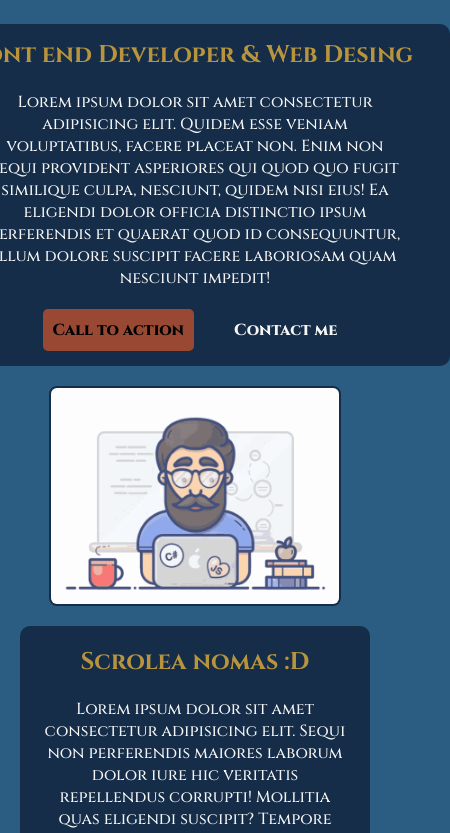
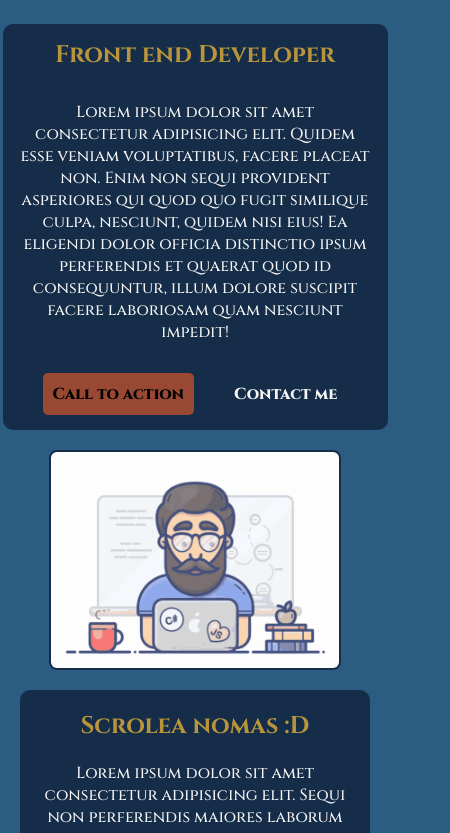
Before and after one commit to ismaelij/1erNav, a plain HTML site: page index.html in a window 390 px wide. Shown: the part 84-917 px from the top of the page, 450 px wide, since content can reach past the window. Drawn offline with Linux system fonts and the light colour scheme.

Commit message:
lo hice mas Mobile

```diff
--- a/index.html
+++ b/index.html
@@ -30,7 +30,7 @@
     <main>
         <section class="section-hero">
             <div class="div-text">
-                    <h2>Front end Developer & Web Desing</h2>
+                    <h2>Front end Developer</h2>
                     <p>Lorem ipsum dolor sit amet consectetur adipisicing elit. Quidem esse veniam voluptatibus, facere placeat non. Enim non sequi provident asperiores qui quod quo fugit similique culpa, nesciunt, quidem nisi eius! Ea eligendi dolor officia distinctio ipsum perferendis et quaerat quod id consequuntur, illum dolore suscipit facere laboriosam quam nesciunt impedit!</p>
                     <div class="div-buttons">
                         <a href="#" class="button btn1">Call to action</a>
--- a/styles/styles.css
+++ b/styles/styles.css
@@ -69,11 +69,11 @@ a{
     display: flex;
     flex-direction: column;
     padding: 15px;
-    width: 510px;
+    width: 385px;
     border-radius: 10px;
     background-color: var(--blue);
     color: whitesmoke;
-    gap: 20px;
+    gap: 30px;
 }
 
 .div-text p{
@@ -84,6 +84,7 @@ a{
 }
 
 .div-text h2{
+    text-align: center;
     color: var(--yellow);
 }
 
```
